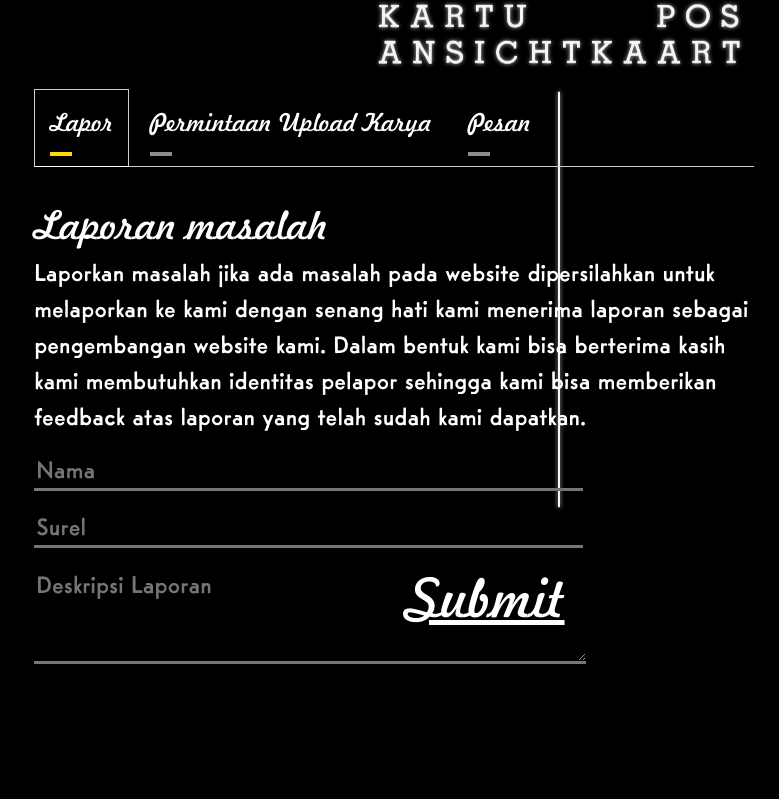
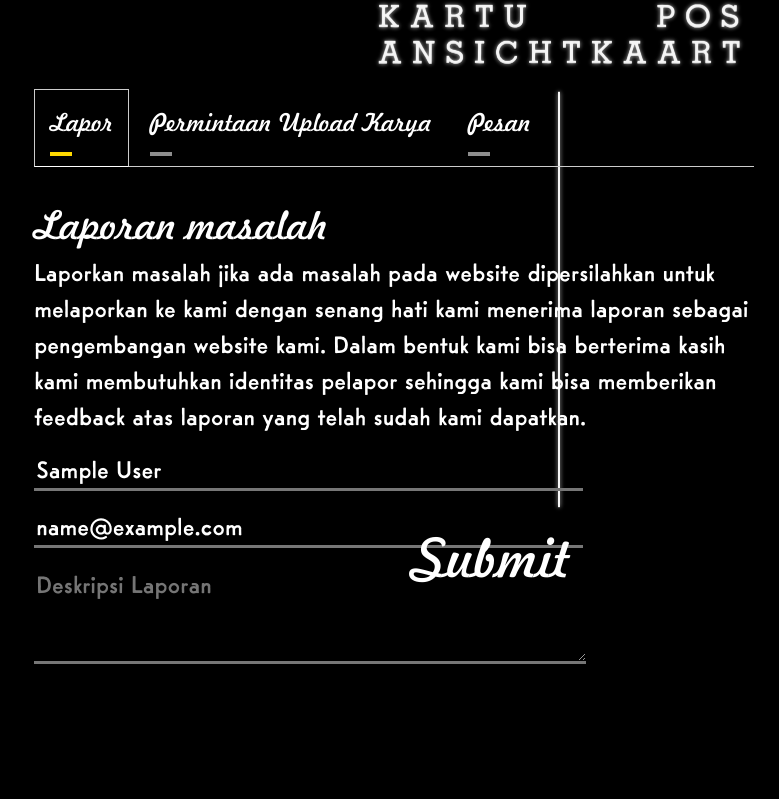
Before and after one commit to ayyashupi/UAS-WEB, a PHP site: page /kirimpesan.php in a window 1280 px wide; the page is wider, and only the part inside the window is pictured. Shown: the part 81-880 px from the top of that part, without its empty margins (171-950 px from the left). Run offline with PHP 8.4, Linux system fonts and the light colour scheme; the visitor is signed in with stand-in values (Sample User, id 1); tables that the repository leaves empty or names only in its code hold one stand-in row (values such as "Sample post"); some libraries are stand-ins or nearby versions; some web fonts are replaced.

Commit message:
Fitur Laporan dan Perbaikan Index Laporan

```diff
--- a/form_loekisan.php
+++ b/form_loekisan.php
@@ -8,7 +8,7 @@ if(!isset($_SESSION['admin_name'])){
    header('location:login_form.php');
 }
 
-$aksi = "index_loekisan.php";
+// $aksi = "index_loekisan.php";
 // $datagambar = array("1","Mona Lisa","1503","Leonardo da Vinci", "https://upload.wikimedia.org/wikipedia/commons/e/ec/Mona_Lisa%2C_by_Leonardo_da_Vinci%2C_from_C2RMF_retouched.jpg","12343", "Gambar buatan oleh Leorando da Vinci yang mengilustrasikan perempuan bernama Lisa");
 $tombol = "Tambah Lukisan";
 
--- a/galeri.php
+++ b/galeri.php
@@ -133,7 +133,7 @@ crossorigin="anonymous">
         echo "<p class='small text-muted-light mb-0'>".$datagambar[$i]["pelukis"]." - ".$datagambar[$i]["tahun"]."</p>";
         echo "<div class='d-flex align-items-center justify-content-between px-3 py-2 mt-4'>";
         echo "<p class='small mb-0'><button class='btn btn-link text-decoration-none text-white' id='btnlr'><i class='fa-solid fa-heart'></i></button></p>";
-        echo "<div class='badge badge-danger px-3 rounded-pill font-weight-normal'><a href='kirimpesan.php?id=".$datagambar[$i]["id"]."' class='btn btn-link text-decoration-none text-white' id='btnlr'><i class='fa-solid fa-flag'></i></button></div>";
+        echo "<div class='badge badge-danger px-3 rounded-pill font-weight-normal'><a href='kirimpesan.php?id=".$datagambar[$i]["id"]."' class='btn btn-link text-decoration-none text-white' id='btnlr'><i class='fa-solid fa-flag'></i></a></div>";
         echo "</div>";
         echo "</div>";
         echo "</div>";
--- a/kirimpesan.php
+++ b/kirimpesan.php
@@ -6,15 +6,28 @@ session_start();
 
 if(!isset($_SESSION['user_name'])){
    header('location:login_form.php');
+   $datauser = array("","","");
+
+}else{
+   $id = $_SESSION['user_name'];
+   $select = " SELECT * FROM users WHERE id = $id ";
+   $result = mysqli_query($conn, $select);
+      while($row = mysqli_fetch_array($result)){   //Creates a loop to loop through results
+         $datauser[0] = $id;
+         $datauser[1] = $row["name"];
+         $datauser[2] = $row["email"];
+      }
    }
 
    if (!isset($_GET["id"])) {
       $tombol = "Tambah Lukisan";
       $datagambar = array("","","","","","","");
       $laporan = "";
+
    }else{
       $tombol = "Edit Lukisan";
       $id_gambar = $_GET["id"];
+
       $select = " SELECT * FROM gambar WHERE id = '$id_gambar' ";
       $result = mysqli_query($conn, $select);
       while($row = mysqli_fetch_array($result)){   //Creates a loop to loop through results
@@ -26,9 +39,12 @@ if (!isset($_GET["id"])) {
          $datagambar[5] = $row["jumlah_like"];
          $datagambar[6] = $row["deskripsi"];
       }
+      $_SESSION["id_gambar"] = $id_gambar;
+      $_SESSION["judul"] = $datagambar[1];
       $laporan = "Karya Berjudul ".$datagambar[1]." oleh ".$datagambar[3]." Tahun ".$datagambar[2]." Memiliki Masalah : ";
+   }
 
-}
+
 
    ?>
 
@@ -112,40 +128,48 @@ if (!isset($_GET["id"])) {
                         <label for="tab3" class="head text-white">Pesan</label>
 
                         <div class="tab-panels">
+
                            <section id="Lapor" class="tab-panel text-white">
+                              <form action="insertlaporan.php" method="POST">
                                  <p class="head text-white" style="font-size: 160%; margin-bottom: 0%;">Laporan masalah</p>
                                  <p class="text-white">Laporkan masalah jika ada masalah pada website dipersilahkan untuk melaporkan ke kami dengan senang hati kami menerima laporan sebagai pengembangan website kami. Dalam bentuk kami bisa berterima kasih kami membutuhkan identitas pelapor sehingga kami bisa memberikan feedback atas laporan yang telah sudah kami dapatkan.</p>
                                  <!-- <p class="head">Nama</p> -->
-                           <p><input placeholder="Nama" type="text" name="Nama.P" size="40" id="NamaP"></p>
+                                 <p><input placeholder="Nama" type="text" name="nama_lapor" size="40" id="NamaP" value="<?php echo $datauser[1] ?>"></p>
                                  <!-- <p class="head">Surel</p> -->
-                           <p><input placeholder="Surel" type="text" name="email" size="40" id="EmailP"></p>
+                                 <p><input placeholder="Surel" type="text" name="email_lapor" size="40" id="EmailP" value="<?php echo $datauser[2] ?>"></p>
                                  <!-- <p class="head">Deskripsi Laporan</p> -->
-                           <p><textarea placeholder="Deskripsi Laporan" rows="7" cols="40" name="teks.l" id="DeskP"><?php echo $laporan; ?></textarea></p>
-                           <a class="button" style="position: absolute; left:38%;top: 70%;" id="btnPesan">Submit</a>
+                                 <p><textarea placeholder="Deskripsi Laporan" rows="7" cols="40" name="teks_lapor" id="DeskP"><?php echo $laporan; ?></textarea></p>
+                                 <button type="submit" class="button" style="position: absolute; left:38%;top: 50%;" id="btnPesan">Submit</button>
+                              </form>
                            </section>
 
+
                            <section id="Permintaan" class="tab-panel">
+                              <form action="insertkarya.php" method="post">
                                  <p class="head text-white" style="font-size: 160%; margin-bottom: 0%;">Permintaan Mengunggah Karya</p>
                                  <p class="text-white">Kami membuka peluang untuk masyarakat umum yang ingin mempublikasikan karyanya. pada form ini dipersilahkan untuk mengirim soerat terbuka kepada kami agar kami bisa menampilkan karya mu.</p>
                                  <!-- <p class="head">Nama</p> -->
-                           <p><input placeholder="Nama" type="text" name="Nama.P" size="40" id="NamaK"></p>
+                                 <p><input placeholder="Nama" type="text" name="Nama" size="40" id="NamaK" value="<?php echo $datauser[1] ?>"></p>
                                  <!-- <p class="head">Surel</p> -->
-                           <p><input placeholder="Surel" type="text" name="email" size="40" id="EmailK"></p>
+                                 <p><input placeholder="Surel" type="text" name="email" size="40" id="EmailK" value="<?php echo $datauser[2] ?>"></p>
                                  <!-- <p class="head">Deskripsi Laporan</p> -->
-                           <p><textarea placeholder="Deskripsi Permintaan" rows="7" cols="40" name="teks.l" id="DeskK"></textarea></p>
+                                 <p><textarea placeholder="Deskripsi Permintaan" rows="7" cols="40" name="teks" id="DeskK"></textarea></p>
                                  <button class="button" style="position: absolute; left:38%;top: 50%;" id="btnKarya">Submit</button>
+                              </form>
                            </section>
 
                            <section id="PesanKesan" class="tab-panel">
+                              <form action="insertfeedback.php" method="post">
                                  <p class="head text-white" style="font-size: 160%; margin-bottom: 0%;">Pesan Kesan</p>
                                  <p class="text-white">Salah satu kemampuan manusia yang sangat menakjubkan adalah kemampuan untuk mengkomunikasikan perasaanya kepada manusia lainya. Tab ini membantu kamu untuk mengkomunikasikan apa yang ada di hati mu kepada kami.</p>
                                  <!-- <p class="head">Nama</p> -->
-                           <p><input placeholder="Nama" type="text" name="Nama.P" size="40" id="NamaD"></p>
+                                 <p><input placeholder="Nama" type="text" name="Nama" size="40" id="NamaD" value="<?php echo $datauser[1] ?>"></p>
                                  <!-- <p class="head">Surel</p> -->
-                           <p><input placeholder="Surel" type="text" name="email" size="40" id="EmailD"></p>
+                                 <p><input placeholder="Surel" type="text" name="email" size="40" id="EmailD" value="<?php echo $datauser[2] ?>"></p>
                                  <!-- <p class="head">Deskripsi Laporan</p> -->
-                           <p><textarea placeholder="Pesan" rows="7" cols="40" name="teks.l" id="DeskD"></textarea></p>
+                                 <p><textarea placeholder="Pesan" rows="7" cols="40" name="teks" id="DeskD"></textarea></p>
                                  <button class="button" style="position: absolute; left:38%;top: 50%;" id="btnDesk" onclick="TampilNotif()">Submit</button>
+                              </form>
                            </section>
                         </div>
                      </div>
@@ -205,7 +229,7 @@ if (!isset($_GET["id"])) {
 
             </script>
 
-         <script type="text/javascript">
+            <!-- <script type="text/javascript">
       // alert("Test 1");
       var btnPesan = document.getElementById("btnPesan");
       var txtnamap   = document.getElementById("NamaP");
@@ -318,6 +342,6 @@ if (!isset($_GET["id"])) {
    }
 }
 
-</script>
+</script> -->
 </body>
 </html>
--- a/login_form.php
+++ b/login_form.php
@@ -19,12 +19,12 @@ if(isset($_POST['submit'])){
 
       if($row['user_type'] == 'admin'){
 
-         $_SESSION['admin_name'] = $row['name'];
+         $_SESSION['admin_name'] = $row['id'];
          header('location:admin_page.php');
 
       }elseif($row['user_type'] == 'user'){
 
-         $_SESSION['user_name'] = $row['name'];
+         $_SESSION['user_name'] = $row['id'];
          header('location:home.php');
 
       }
```
Also changed, not shown: Loekis database.txt (+25 -6 lines), insertlaporan.php (added, +24 -0 lines), proses.php (+5 -4 lines). Lines whose indentation alone changed are shown as unchanged.
